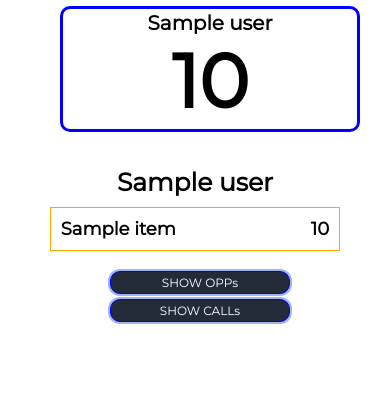
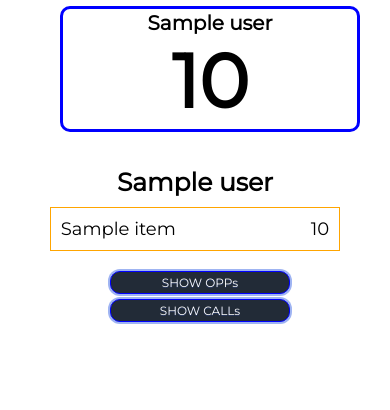
Before and after one commit to roovyshapiro/VTiger_KPI_Dashboard, a Django app: template VTiger_KPI_Dashboard/sales/templates/sales/sales.html in a window 390 px wide. Shown: the part 198-608 px from the top of the page. Run offline with Django 3.2, Linux system fonts and the light colour scheme; tables that the repository leaves empty hold one stand-in row (values such as "Sample post"); the template is opened without the code that fills it: values that come from a table or form of the project are taken from there, most other values are stand-ins (such as "Sample title", 1, 10 or a date in 2020); parts of the project's set-up code (start-up, migrations or seed data) failed here and were passed over; some libraries are stand-ins or nearby versions.

Commit message:
sales points table - not bold

```diff
--- a/VTiger_KPI_Dashboard/sales/static/sales/style.css
+++ b/VTiger_KPI_Dashboard/sales/static/sales/style.css
@@ -841,12 +841,10 @@ label.show_label:active {
       table.sales_score_table td.sales_score_td {
         display: flex;
         font-size:18px;
-        font-weight:bold;
       }
 
       table.sales_score_table td.sales_score_td::before {
         content: attr(label);
-        font-weight: bold;
         font-size:18px;
         width: 250px;
       }
```
